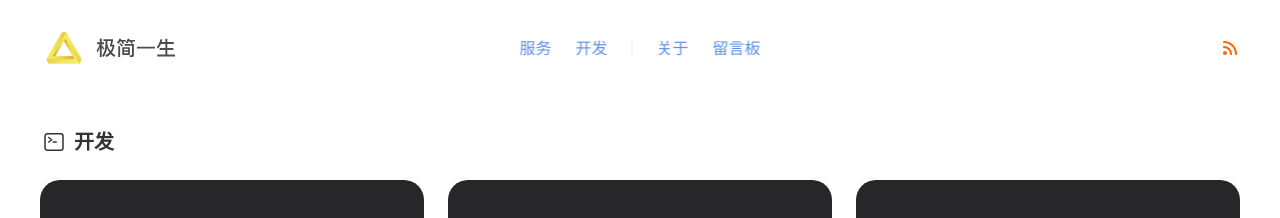
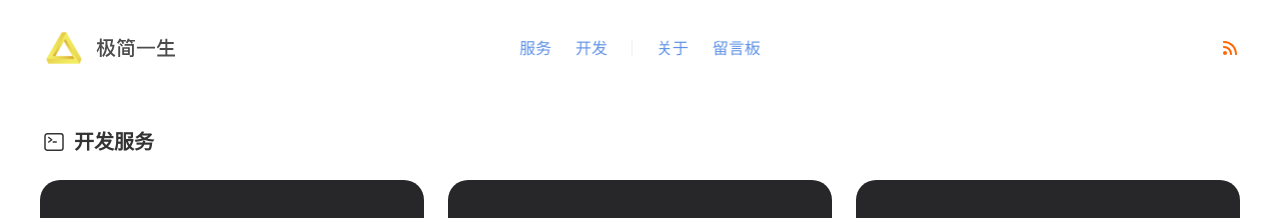
Before and after one commit to trojanyao/trojanyao, a Next.js app: page /service in a window 1280 px wide. Shown: the top 218 px of the page. Built offline with nearby package versions, Linux system fonts and the light colour scheme.

Commit message:
feat: update section UI

```diff
--- a/app/components/SectionHeader.tsx
+++ b/app/components/SectionHeader.tsx
@@ -6,15 +6,15 @@ export default function SectionHeader({
   url,
   title,
   icon,
-  showArrow = true,
   children,
 }: {
   url?: string;
   title: string;
   icon: React.ReactNode;
-  showArrow?: boolean;
   children?: React.ReactNode;
 }) {
+  const showArrow = !!url;
+
   function content() {
     return (
       <div
--- a/app/components/SectionProject.tsx
+++ b/app/components/SectionProject.tsx
@@ -10,7 +10,7 @@ export default function SectionProject() {
         url="/project"
         title="精选项目"
         icon={<CheckBadgeIcon />}
-      ></SectionHeader>
+      />
 
       <div className="max-w-full flex gap-6 overflow-x-scroll">
         {Array.from({ length: 6 }).map((item, index) => (
--- a/app/globals.css
+++ b/app/globals.css
@@ -45,6 +45,14 @@
   body {
     font-family: 'MyFont';
   }
+
+  .section-list {
+    @apply w-[1200px] py-12 flex flex-col gap-9;
+  }
+
+  .section-item {
+    @apply gap-6;
+  }
 }
 
 /* ========== Dark Mode ========== */
--- a/app/page.tsx
+++ b/app/page.tsx
@@ -2,6 +2,7 @@ import Image from 'next/image';
 import { Kaushan_Script } from 'next/font/google';
 
 import Memoji from '@/public/memoji.png';
+
 import './page.css';
 import SectionService from './components/SectionService';
 import SectionProject from './components/SectionProject';
--- a/app/service/page.tsx
+++ b/app/service/page.tsx
@@ -5,18 +5,16 @@ import ServiceItem from './ServiceItem';
 
 export default function Service() {
   return (
-    <div className="py-12">
-      <SectionHeader
-        title="开发"
-        icon={<CommandLineIcon />}
-        showArrow={false}
-      />
+    <div className="section-list">
+      <section className="section-item">
+        <SectionHeader title="开发服务" icon={<CommandLineIcon />} />
 
-      <ul className="grid grid-cols-3 gap-6">
-        {Array.from({ length: 4 }).map((item, index) => (
-          <ServiceItem key={index} />
-        ))}
-      </ul>
+        <ul className="grid grid-cols-3 gap-6">
+          {Array.from({ length: 4 }).map((item, index) => (
+            <ServiceItem key={index} />
+          ))}
+        </ul>
+      </section>
     </div>
   );
 }
```
